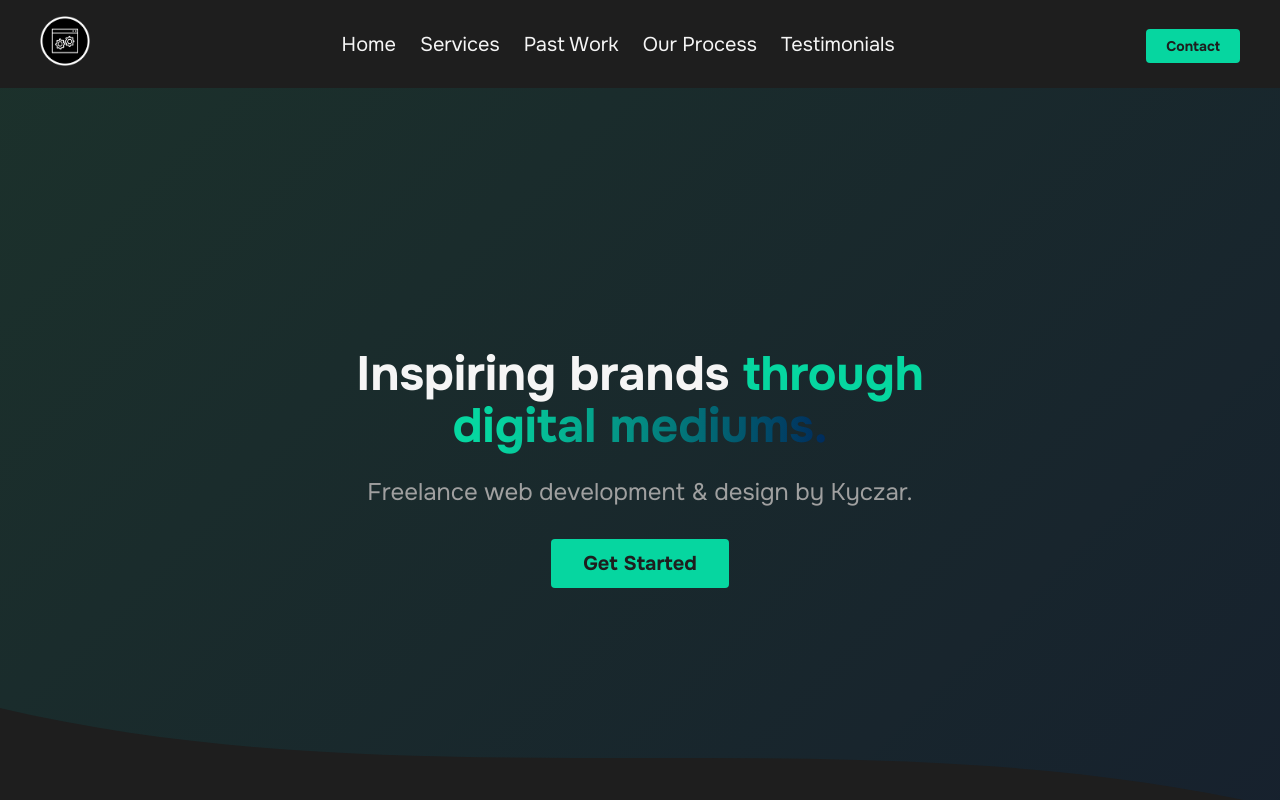
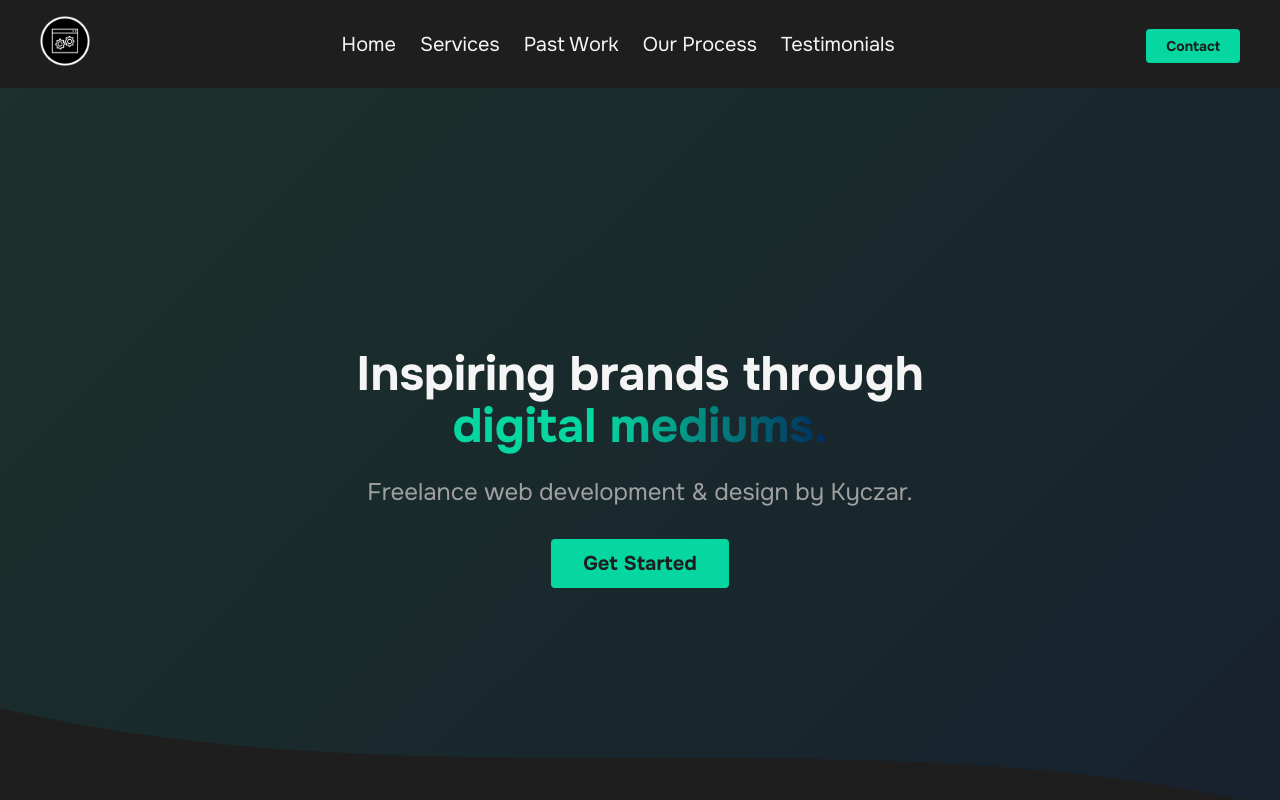
Before and after one commit to kaalbregtse/KyKustoms, a React (Create React App) app: page / in a window 1280 px wide. Shown: the top 800 px of the page. Built offline with nearby package versions, Linux system fonts and the light colour scheme.

Commit message:
replaced submission email with kykustoms.net email
hero style change less top padding

```diff
--- a/src/components/banners/hero-section.css
+++ b/src/components/banners/hero-section.css
@@ -1,6 +1,6 @@
 section {
     position: relative;
-    min-height: 100vh;
+    min-height: 90vh;
     display: flex;
     align-items: center;
     justify-content: center;
--- a/src/components/banners/hero-section.jsx
+++ b/src/components/banners/hero-section.jsx
@@ -6,7 +6,7 @@ export default function HeroSection() {
             <span className="section-gradient" aria-hidden="true"></span>
             <div>
                 <h1>
-                    Inspiring brands <span className="hero-highlight">through digital mediums.</span>
+                    Inspiring brands through<span className="hero-highlight"> digital mediums.</span>
                 </h1>
                 <p>Freelance web development & design by Kyczar. </p>
                 <a href="/contact">
--- a/src/components/global/contact-form.jsx
+++ b/src/components/global/contact-form.jsx
@@ -119,8 +119,8 @@ export default function ContactForm() {
                 </form>
                 <div className="contact-direct-email">
                     <span>Prefer email?  Email me directly at</span>{" "}
-                    <a href="mailto:kyczaraalbregtse@gmail.com" className="contact-direct-email-link">
-                        kyczaraalbregtse@gmail.com
+                    <a href="mailto:kyczar@kykustoms.net" className="contact-direct-email-link">
+                        kyczar@kykustoms.net
                     </a>
                 </div>
             </div>
```
